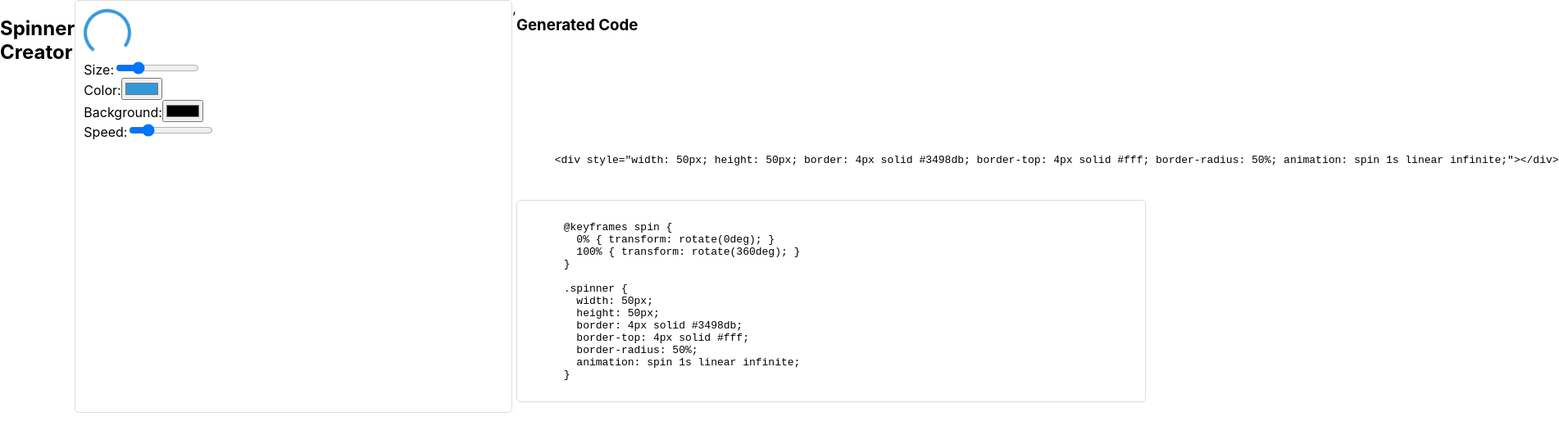
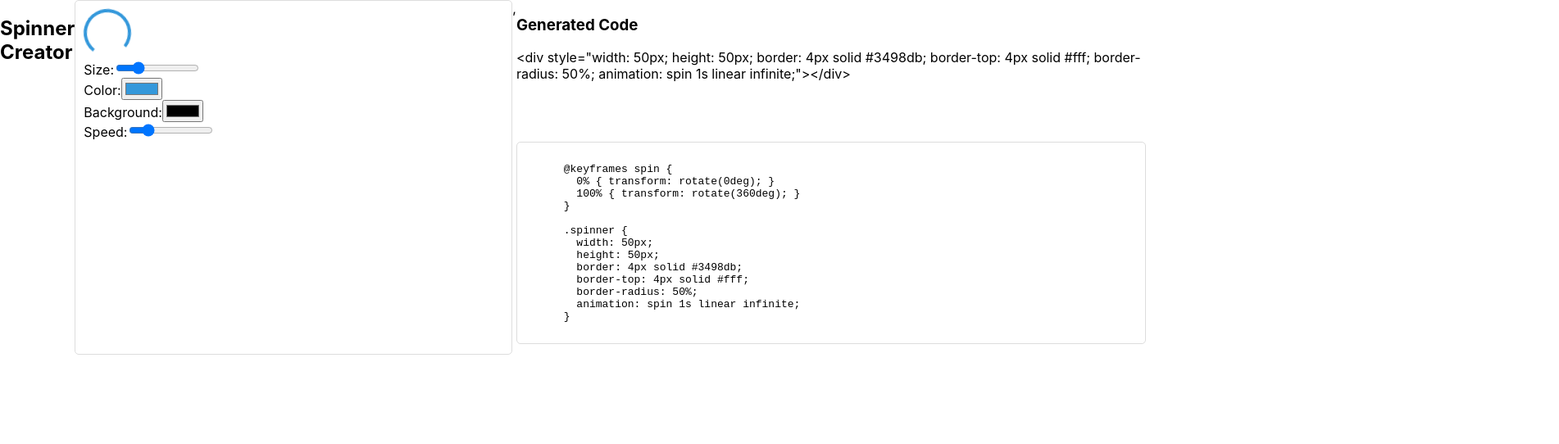
Before and after one commit to amitkumar70512/Sigma, a React (Create React App) app: page / in a window 1280 px wide. Shown: the top 542 px of the page at 82% size, 1902 px wide, since content can reach past the window. Built offline with nearby package versions, Linux system fonts and the light colour scheme.

Commit message:
added reusable htmlbox,cssbox

```diff
--- /dev/null
+++ b/src/components/Styles/HtmlBox.tsx
@@ -0,0 +1,7 @@
+import styled from 'styled-components';
+
+export const HtmlBox = styled.div`
+  width: auto;
+  height: 100px;
+  background-color: transparent;
+`;
--- a/src/components/Styles/HtmlCss.tsx
+++ /dev/null
@@ -1,16 +0,0 @@
-import React from "react";
-import styled from 'styled-components';
-
-const StyledDiv = styled.div`
-  width: 100px;
-  height: 100px;
-  color: red;
-`;
-
-const HtmlCss: React.FC = () => {
-  return (
-    <StyledDiv />
-  );
-};
-
-export default HtmlCss;
--- a/src/components/plugins/Spinner/Spinner.tsx
+++ b/src/components/plugins/Spinner/Spinner.tsx
@@ -1,7 +1,7 @@
 // src/components/Spinner.tsx
 import React, { useState, ChangeEvent } from 'react';
 import styled, { keyframes } from 'styled-components';
-import HtmlCss from '../../Styles/HtmlCss';
+import { HtmlBox } from '../../Styles/HtmlBox';
 
 interface SpinnerAttributes {
     size: number;
@@ -133,7 +133,7 @@ const Spinner: React.FC = () => {
             </div>,
             <div className='right' style={{ display: 'flex', flexFlow: 'column', minWidth: '60%' }}>
                 <h3>Generated Code</h3>
-                <pre  ><HtmlCss /> {htmlCode}</pre>
+                <HtmlBox> {htmlCode}</HtmlBox>
                 <pre style={{ border: '1px solid #ddd', padding: '10px', borderRadius: '5px' }}>{cssCode}</pre>
             </div>
         </div>
```
Also changed, not shown: src/components/Styles/CssBox.tsx (added, +7 -0 lines).
